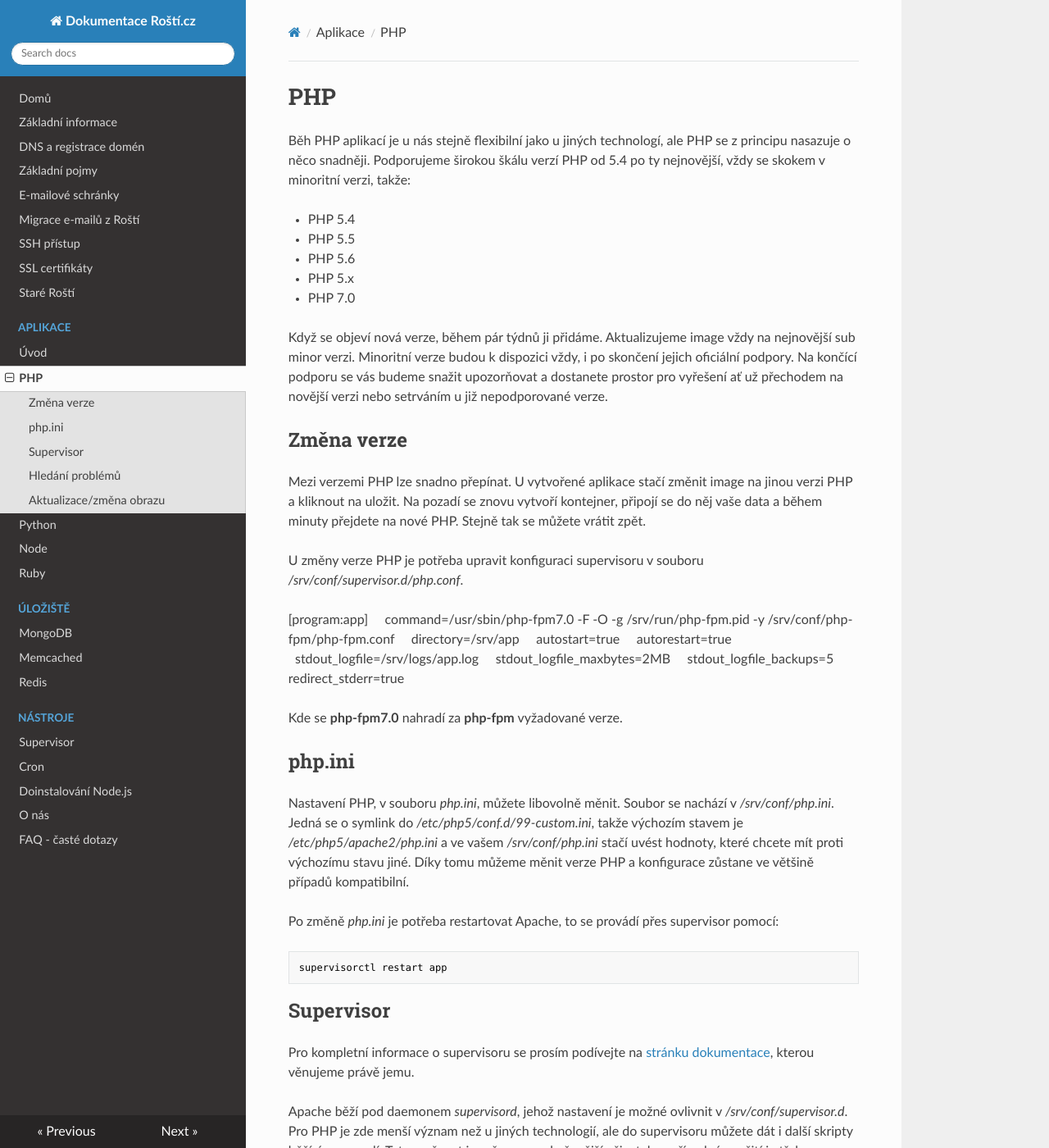
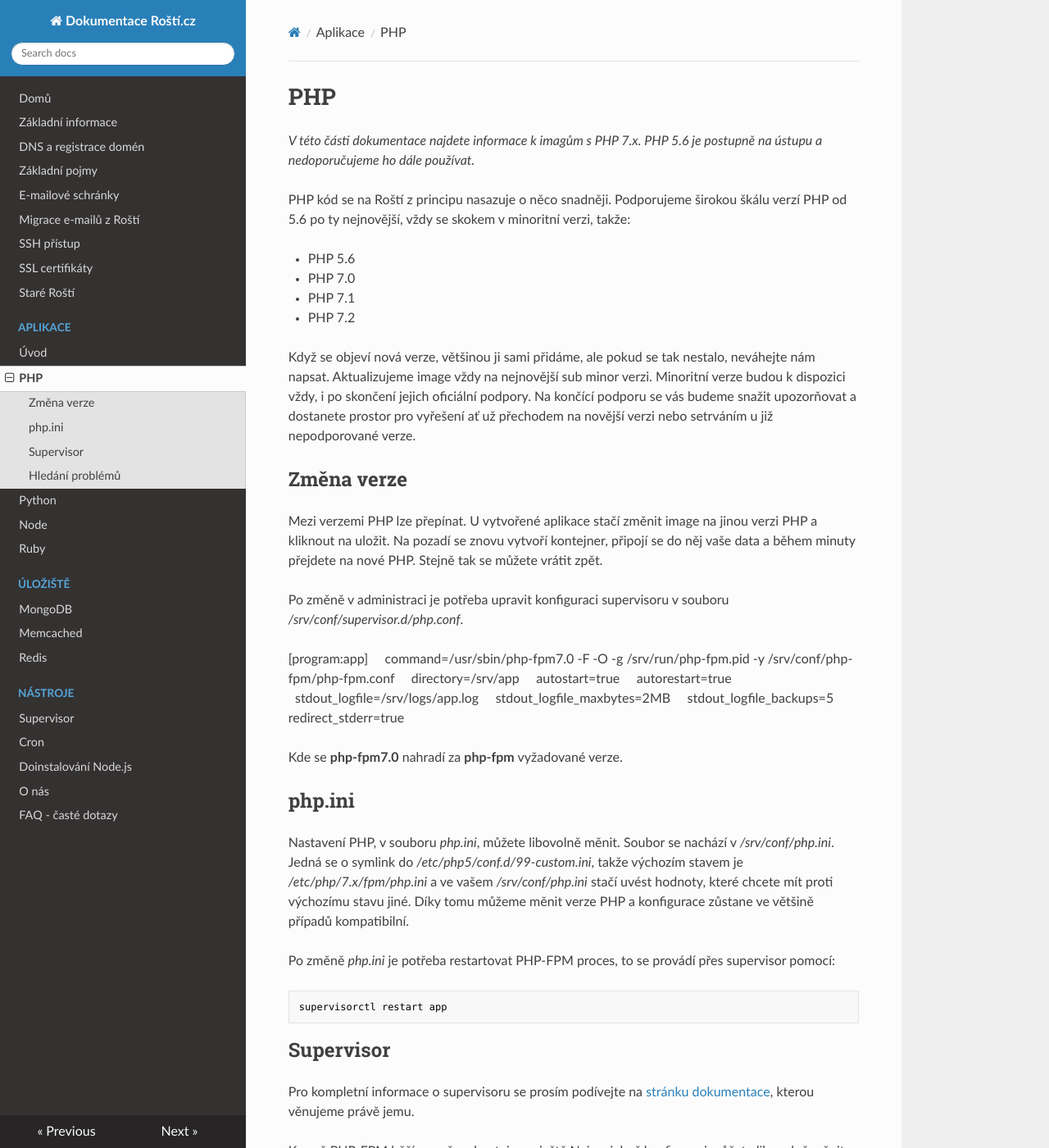
Before and after one commit to rosti-cz/rosti-docs, an MkDocs documentation site: the page built from docs/apps/php.md, in a window 1280 px wide and 1400 px high. Shown: the whole window at 82% size. Built offline with MkDocs 1.6.1, drawn with Linux system fonts in a browser that asks for light colours; nearby versions of some CDN libraries; old or Windows-style settings are respelled for this version of MkDocs; some of the changed text lies outside the part shown.

Commit message:
PHP doc update, base doc update

````diff
--- a/docs/apps/php.md
+++ b/docs/apps/php.md
@@ -1,20 +1,21 @@
 # PHP
 
-Běh PHP aplikací je u nás stejně flexibilní jako u jiných technologí, ale PHP se z principu nasazuje o něco snadněji. Podporujeme širokou škálu verzí PHP od 5.4 po ty nejnovější, vždy se skokem v minoritní verzi, takže:
+*V této části dokumentace najdete informace k imagům s PHP 7.x. PHP 5.6 je postupně na ústupu a nedoporučujeme ho dále používat.*
 
-* PHP 5.4
-* PHP 5.5
+PHP kód se na Roští z principu nasazuje o něco snadněji. Podporujeme širokou škálu verzí PHP od 5.6 po ty nejnovější, vždy se skokem v minoritní verzi, takže:
+
 * PHP 5.6
-* PHP 5.x
 * PHP 7.0
+* PHP 7.1
+* PHP 7.2
 
-Když se objeví nová verze, během pár týdnů ji přidáme. Aktualizujeme image vždy na nejnovější sub minor verzi. Minoritní verze budou k dispozici vždy, i po skončení jejich oficiální podpory. Na končící podporu se vás budeme snažit upozorňovat a dostanete prostor pro vyřešení ať už přechodem na novější verzi nebo setrváním u již nepodporované verze.
+Když se objeví nová verze, většinou ji sami přidáme, ale pokud se tak nestalo, neváhejte nám napsat. Aktualizujeme image vždy na nejnovější sub minor verzi. Minoritní verze budou k dispozici vždy, i po skončení jejich oficiální podpory. Na končící podporu se vás budeme snažit upozorňovat a dostanete prostor pro vyřešení ať už přechodem na novější verzi nebo setrváním u již nepodporované verze.
 
 ## Změna verze
 
-Mezi verzemi PHP lze snadno přepínat. U vytvořené aplikace stačí změnit image na jinou verzi PHP a kliknout na uložit. Na pozadí se znovu vytvoří kontejner, připojí se do něj vaše data a během minuty přejdete na nové PHP. Stejně tak se můžete vrátit zpět.
+Mezi verzemi PHP lze přepínat. U vytvořené aplikace stačí změnit image na jinou verzi PHP a kliknout na uložit. Na pozadí se znovu vytvoří kontejner, připojí se do něj vaše data a během minuty přejdete na nové PHP. Stejně tak se můžete vrátit zpět.
 
-U změny verze PHP je potřeba upravit konfiguraci supervisoru v souboru */srv/conf/supervisor.d/php.conf*.
+Po změně v administraci je potřeba upravit konfiguraci supervisoru v souboru */srv/conf/supervisor.d/php.conf*.
 
     [program:app]
     command=/usr/sbin/php-fpm7.0 -F -O -g /srv/run/php-fpm.pid -y /srv/conf/php-fpm/php-fpm.conf
@@ -30,9 +31,9 @@ Kde se **php-fpm7.0** nahradí za **php-fpm** vyžadované verze.
 
 ## php.ini
 
-Nastavení PHP, v souboru *php.ini*, můžete libovolně měnit. Soubor se nachází v */srv/conf/php.ini*. Jedná se o symlink do */etc/php5/conf.d/99-custom.ini*, takže výchozím stavem je */etc/php5/apache2/php.ini* a ve vašem */srv/conf/php.ini* stačí uvést hodnoty, které chcete mít proti výchozímu stavu jiné. Díky tomu můžeme měnit verze PHP a konfigurace zůstane ve většině případů kompatibilní.
+Nastavení PHP, v souboru *php.ini*, můžete libovolně měnit. Soubor se nachází v */srv/conf/php.ini*. Jedná se o symlink do */etc/php5/conf.d/99-custom.ini*, takže výchozím stavem je */etc/php/7.x/fpm/php.ini* a ve vašem */srv/conf/php.ini* stačí uvést hodnoty, které chcete mít proti výchozímu stavu jiné. Díky tomu můžeme měnit verze PHP a konfigurace zůstane ve většině případů kompatibilní.
 
-Po změně *php.ini* je potřeba restartovat Apache, to se provádí přes supervisor pomocí:
+Po změně *php.ini* je potřeba restartovat PHP-FPM proces, to se provádí přes supervisor pomocí:
 
 ```shell
 supervisorctl restart app
@@ -42,12 +43,8 @@ supervisorctl restart app
 
 Pro kompletní informace o supervisoru se prosím podívejte na [stránku dokumentace](../tools/supervisor.md), kterou věnujeme právě jemu.
 
-Apache běží pod daemonem *supervisord*, jehož nastavení je možné ovlivnit v */srv/conf/supervisor.d*. Pro PHP je zde menší význam než u jiných technologií, ale do supervisoru můžete dát i další skripty běžící na pozadí. Tato možnost je určena pro zkušenější uživatele a případné využití je třeba konzultovat s [dokumentací supervisoru](http://supervisord.org/). Můžete se obrátit i na naši technickou podporu.
+Kromě PHP-FPM běží ve vašem kontejneru ještě Nginx, jehož konfiguraci můžete libovolně měnit. Konfiguraci najdete v */srv/conf/nginx.d* a parametry, se kterými se Nginx spouští, najdete v */srv/conf/supervisor.d*. Pro PHP má Nginx menší význam než u jiných technologií, ale můžete ho použít pro snadné nastavení hlaviček, cachování nebo pokročilé servírování statického obsahu. Supervisor je vám, stejně jako PHP-FPM a Nginx, plně k dispozici a můžete do něj dát i další skripty, které pak poběží na pozadí. Tato možnost je určena pro zkušenější uživatele a případné využití je třeba konzultovat s [dokumentací supervisoru](http://supervisord.org/). Můžete se obrátit i na naši technickou podporu.
 
 ## Hledání problémů
 
 Všechny informace o běhu vaší aplikace najdete v */srv/logs*. Běh aplikace můžete ovlivnit v mnoha směrech a tak by nemělo být složité problém nalézt. Pokud si ale nebudete vědět rady, napište nám na podporu a určitě nějaké řešení vymyslíme.
-
-## Aktualizace/změna obrazu
-
-V administraci je možné změnit obraz s verzí PHP. Na rozdíl od jiných jazyků, PHP obrazy nevyžadují žádné další kroky od uživatele a je možné s verzemi cestovat na novější i starší. Po změně obrazu se celý kontejner restartuje a jediné, na co si musíte dát pozor, je kompatibilita vašeho kódu s novým PHP.
````
Also changed, not shown: docs/base.md (+6 -0 lines).
